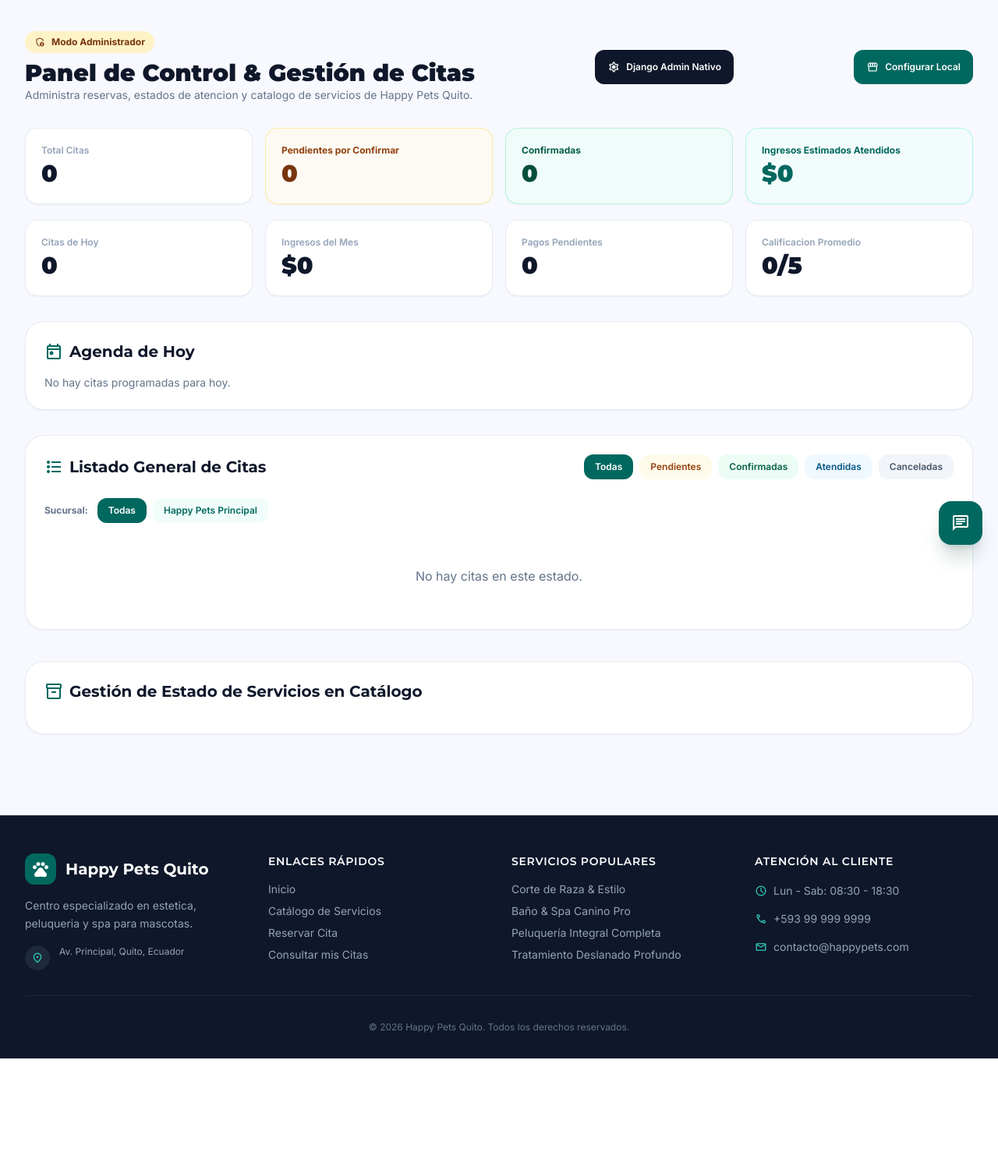
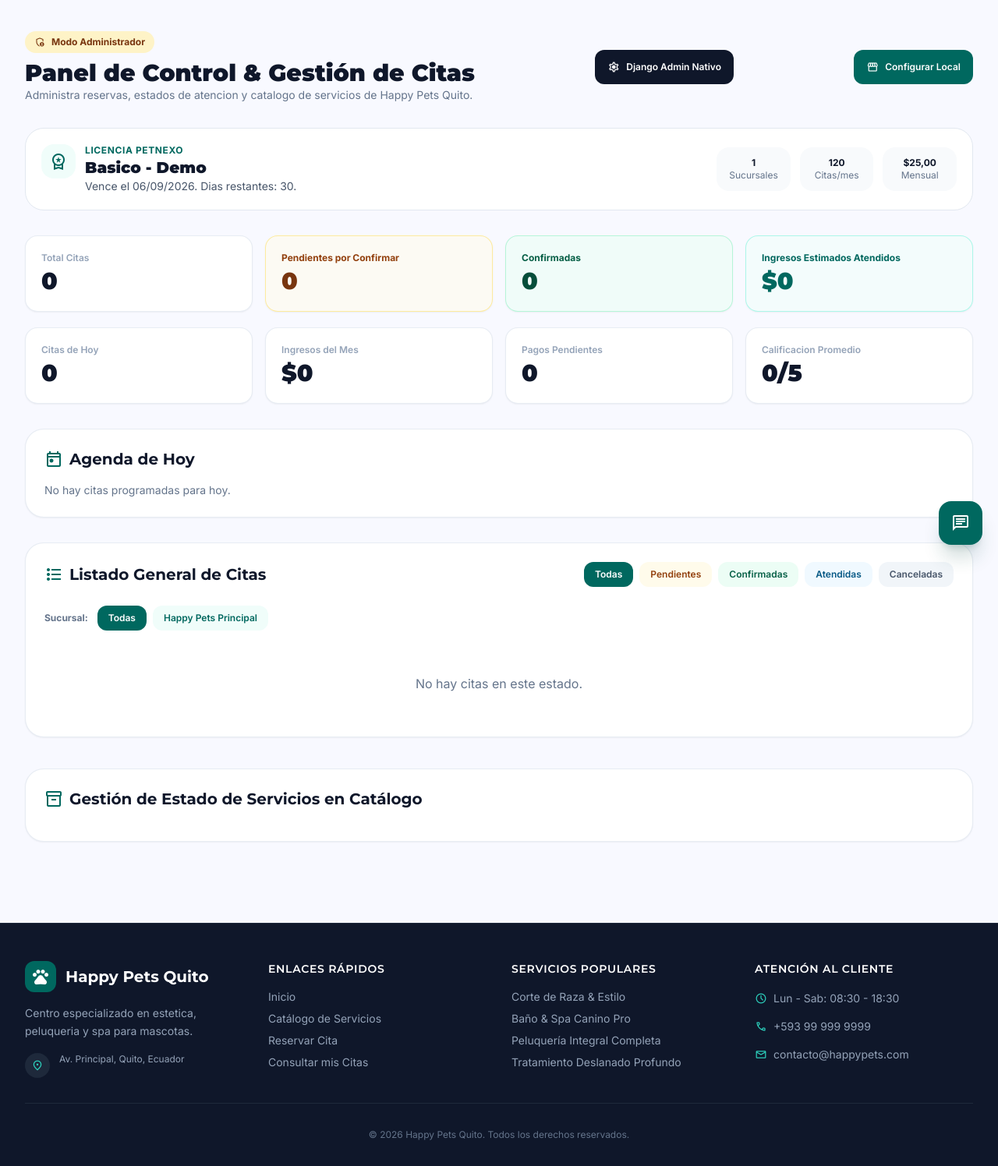
Before and after one commit to faustopiedra156-netizen/PetNex, a Django app: page /gestion/ in a window 1280 px wide. Shown: the part 81-1577 px from the top of the page at 78% size. Before the commit the page ends 1439 px from the top, so only its background shows below. Run offline with Django 5.2, Linux system fonts and the light colour scheme; the visitor is signed in with stand-in values (Sample User, id 1); data comes from the database, SQL or seed files in the repository; data that the repository does not hold is empty; some libraries are stand-ins or nearby versions.

Commit message:
Preparar NextCare para produccion

```diff
--- a/citas/context_processors.py
+++ b/citas/context_processors.py
@@ -1,6 +1,6 @@
 from django.db import OperationalError, ProgrammingError
 
-from .services import obtener_configuracion_negocio
+from .services import obtener_configuracion_negocio, estado_licencia
 
 
 def business_settings(request):
@@ -10,6 +10,12 @@ def business_settings(request):
         from django.conf import settings
         business = settings.BUSINESS_CONFIG
 
+    try:
+        licencia = estado_licencia()
+    except (OperationalError, ProgrammingError):
+        licencia = {'activa': True, 'mensaje': '', 'suscripcion': None}
+
     return {
         'business': business,
+        'licencia': licencia,
     }
--- a/citas/views.py
+++ b/citas/views.py
@@ -13,7 +13,7 @@ from django.db.models import Sum, Count, Q, Avg
 from django.utils import timezone
 from .models import Servicio, Mascota, PerfilCliente, Cita, Calificacion, ConfiguracionNegocio, Sucursal
 from .forms import MascotaForm, PerfilClienteForm, CitaForm, CalificacionForm, RegistroForm, ConfiguracionNegocioForm
-from .services import obtener_configuracion_negocio, enviar_notificacion
+from .services import obtener_configuracion_negocio, enviar_notificacion, estado_licencia
 
 ESTADOS_EDITABLES_CLIENTE = {'PENDIENTE', 'CONFIRMADA'}
 PROGRESO_POR_ETAPA = {
@@ -55,6 +55,11 @@ def redirect_si_no_staff(request):
         return None
     messages.error(request, "Acceso no autorizado.")
     return redirect('home')
+
+
+def licencia_bloqueada_para_operar(user):
+    licencia = estado_licencia()
+    return not licencia['activa'] and not user.is_superuser
 
 
 def datos_transferencia():
@@ -127,6 +132,10 @@ def contacto_view(request):
 def chatbot_view(request):
     if request.method != 'POST':
         return JsonResponse({'error': 'Metodo no permitido.'}, status=405)
+
+    licencia = estado_licencia()
+    if licencia['suscripcion'] and not licencia['suscripcion'].plan.permite_chatbot:
+        return JsonResponse({'respuesta': 'El chatbot no esta disponible en el plan actual.'}, status=403)
 
     mensaje = (request.POST.get('mensaje') or '').strip()
     negocio = obtener_configuracion_negocio()
@@ -220,6 +229,20 @@ def disponibilidad_horarios_view(request):
 
 @login_required
 def agendar_cita_view(request):
+    licencia = estado_licencia()
+    if not licencia['activa'] and not request.user.is_superuser:
+        messages.error(request, licencia['mensaje'])
+        return redirect('home')
+    if licencia['suscripcion'] and not request.user.is_superuser:
+        hoy = timezone.localdate()
+        citas_mes = Cita.objects.filter(
+            creado_en__year=hoy.year,
+            creado_en__month=hoy.month,
+        ).exclude(estado='CANCELADA').count()
+        if citas_mes >= licencia['suscripcion'].plan.max_citas_mes:
+            messages.error(request, "El plan actual alcanzo el limite de citas mensuales. Renueva o sube de plan para seguir agendando.")
+            return redirect('home')
+
     servicio_id = request.GET.get('servicio_id')
     servicio_preseleccionado = None
     if servicio_id:
@@ -321,6 +344,14 @@ def cancelar_cita_view(request, cita_id):
 
 @login_required
 def pagar_cita_view(request, cita_id):
+    licencia = estado_licencia()
+    if not licencia['activa'] and not request.user.is_superuser:
+        messages.error(request, licencia['mensaje'])
+        return redirect('mis_citas')
+    if licencia['suscripcion'] and not licencia['suscripcion'].plan.permite_pagos and not request.user.is_superuser:
+        messages.error(request, "Tu plan actual de PetNexo no incluye gestion de pagos.")
+        return redirect('mis_citas')
+
     cita = get_object_or_404(Cita, id=cita_id, propietario=request.user)
     if cita.estado == 'CANCELADA':
         messages.error(request, "No puedes pagar una cita cancelada.")
@@ -567,6 +598,7 @@ def gestion_admin_view(request):
     ingresos_mes = Cita.objects.filter(estado='ATENDIDA', fecha__gte=inicio_mes).aggregate(total=Sum('servicio__precio'))['total'] or 0
     promedio_calificacion = Calificacion.objects.aggregate(promedio=Avg('puntuacion'))['promedio'] or 0
     citas_hoy = Cita.objects.select_related('sucursal', 'propietario', 'mascota', 'servicio').filter(fecha=hoy).order_by('sucursal__nombre', 'hora')[:8]
+    licencia = estado_licencia()
 
     context = {
         'citas': citas,
@@ -584,6 +616,7 @@ def gestion_admin_view(request):
         'ingresos': ingresos,
         'ingresos_mes': ingresos_mes,
         'promedio_calificacion': round(promedio_calificacion, 1),
+        'licencia_actual': licencia,
     }
     return render(request, 'gestion.html', context)
 
@@ -628,6 +661,9 @@ def cambiar_estado_cita_view(request, cita_id):
     redirect_response = redirect_si_no_staff(request)
     if redirect_response:
         return redirect_response
+    if licencia_bloqueada_para_operar(request.user):
+        messages.error(request, estado_licencia()['mensaje'])
+        return redirect('gestion_admin')
 
     cita = get_object_or_404(Cita, id=cita_id)
     nuevo_estado = request.POST.get('nuevo_estado')
@@ -649,6 +685,9 @@ def actualizar_pago_cita_view(request, cita_id):
     redirect_response = redirect_si_no_staff(request)
     if redirect_response:
         return redirect_response
+    if licencia_bloqueada_para_operar(request.user):
+        messages.error(request, estado_licencia()['mensaje'])
+        return redirect('gestion_admin')
 
     cita = get_object_or_404(Cita, id=cita_id)
     estado_pago = request.POST.get('estado_pago')
@@ -672,6 +711,9 @@ def actualizar_seguimiento_cita_view(request, cita_id):
     redirect_response = redirect_si_no_staff(request)
     if redirect_response:
         return redirect_response
+    if licencia_bloqueada_para_operar(request.user):
+        messages.error(request, estado_licencia()['mensaje'])
+        return redirect('gestion_admin')
 
     cita = get_object_or_404(Cita, id=cita_id)
     etapa = request.POST.get('etapa_seguimiento')
@@ -702,6 +744,9 @@ def toggle_servicio_view(request, servicio_id):
     redirect_response = redirect_si_no_staff(request)
     if redirect_response:
         return redirect_response
+    if licencia_bloqueada_para_operar(request.user):
+        messages.error(request, estado_licencia()['mensaje'])
+        return redirect('gestion_admin')
 
     servicio = get_object_or_404(Servicio, id=servicio_id)
     servicio.activo = not servicio.activo
--- a/templates/base.html
+++ b/templates/base.html
@@ -158,6 +158,17 @@
 
     <!-- Main Content -->
     <main class="flex-1">
+        {% if licencia.mensaje %}
+            <div class="max-w-7xl mx-auto px-4 sm:px-6 lg:px-8 mt-4">
+                <div class="rounded-2xl border px-4 py-3 flex items-start gap-3 text-sm {% if licencia.activa %}bg-amber-50 border-amber-200 text-amber-900{% else %}bg-red-50 border-red-200 text-red-800{% endif %}">
+                    <span class="material-symbols-outlined text-xl">{% if licencia.activa %}schedule{% else %}lock{% endif %}</span>
+                    <div>
+                        <p class="font-headline font-bold">{% if licencia.activa %}Aviso de licencia{% else %}Licencia suspendida{% endif %}</p>
+                        <p>{{ licencia.mensaje }}</p>
+                    </div>
+                </div>
+            </div>
+        {% endif %}
         {% block content %}{% endblock %}
     </main>
 
@@ -232,6 +243,7 @@
         </div>
     </footer>
 
+    {% if not licencia.suscripcion or licencia.suscripcion.plan.permite_chatbot %}
     <div id="chatbotWidget" class="fixed bottom-5 right-5 z-[60]">
         <section id="chatbotPanel" class="hidden w-[min(360px,calc(100vw-2rem))] mb-3 bg-white rounded-2xl border border-slate-200 shadow-2xl overflow-hidden">
             <header class="bg-[#00685f] text-white px-4 py-3 flex items-center justify-between">
@@ -275,6 +287,7 @@
             <span class="material-symbols-outlined text-2xl">chat</span>
         </button>
     </div>
+    {% endif %}
 
     <script>
         document.getElementById('mobileMenuBtn').addEventListener('click', function() {
@@ -288,6 +301,9 @@
             const form = document.getElementById('chatbotForm');
             const input = document.getElementById('chatbotInput');
             const messages = document.getElementById('chatbotMessages');
+            if (!panel || !toggle || !close || !form || !input || !messages) {
+                return;
+            }
             const chatbotUrl = "{% url 'chatbot' %}";
             const csrfToken = document.querySelector('#chatbotForm input[name="csrfmiddlewaretoken"]').value;
 
--- a/templates/gestion.html
+++ b/templates/gestion.html
@@ -22,6 +22,43 @@
             <span>Configurar Local</span>
         </a>
     </div>
+
+    {% if licencia_actual.suscripcion %}
+        <div class="rounded-3xl p-5 border mb-8 flex flex-col lg:flex-row lg:items-center justify-between gap-4 {% if licencia_actual.activa %}bg-white border-slate-200{% else %}bg-red-50 border-red-200{% endif %}">
+            <div class="flex items-start gap-3">
+                <span class="w-11 h-11 rounded-2xl flex items-center justify-center {% if licencia_actual.activa %}bg-teal-50 text-[#00685f]{% else %}bg-red-100 text-red-700{% endif %}">
+                    <span class="material-symbols-outlined">workspace_premium</span>
+                </span>
+                <div>
+                    <p class="text-xs font-black uppercase tracking-wider {% if licencia_actual.activa %}text-[#00685f]{% else %}text-red-700{% endif %}">Licencia PetNexo</p>
+                    <h2 class="font-headline font-black text-xl text-slate-900">{{ licencia_actual.suscripcion.plan.nombre }} - {{ licencia_actual.suscripcion.get_estado_display }}</h2>
+                    <p class="text-sm text-slate-600">Vence el {{ licencia_actual.suscripcion.fecha_vencimiento|date:"d/m/Y" }}. Dias restantes: {{ licencia_actual.dias_restantes }}.</p>
+                    {% if licencia_actual.mensaje %}
+                        <p class="text-sm font-semibold mt-1 {% if licencia_actual.activa %}text-amber-800{% else %}text-red-700{% endif %}">{{ licencia_actual.mensaje }}</p>
+                    {% endif %}
+                </div>
+            </div>
+            <div class="grid grid-cols-3 gap-3 text-center text-xs">
+                <div class="rounded-2xl bg-slate-50 px-4 py-3">
+                    <p class="font-black text-slate-900">{{ licencia_actual.suscripcion.plan.max_sucursales }}</p>
+                    <p class="text-slate-500">Sucursales</p>
+                </div>
+                <div class="rounded-2xl bg-slate-50 px-4 py-3">
+                    <p class="font-black text-slate-900">{{ licencia_actual.suscripcion.plan.max_citas_mes }}</p>
+                    <p class="text-slate-500">Citas/mes</p>
+                </div>
+                <div class="rounded-2xl bg-slate-50 px-4 py-3">
+                    <p class="font-black text-slate-900">{{ business.currency_symbol }}{{ licencia_actual.suscripcion.plan.precio_mensual }}</p>
+                    <p class="text-slate-500">Mensual</p>
+                </div>
+            </div>
+        </div>
+    {% else %}
+        <div class="rounded-3xl p-5 border border-sky-200 bg-sky-50 mb-8 text-sky-900">
+            <p class="font-headline font-bold">Licencia PetNexo sin configurar</p>
+            <p class="text-sm">Crea un plan y una suscripcion desde Django Admin para activar el control de pagos del software.</p>
+        </div>
+    {% endif %}
 
     <!-- Stats Cards -->
     <div class="grid grid-cols-2 lg:grid-cols-4 gap-4 mb-5">
```
Also changed, not shown: citas/admin.py (+18 -1 lines), citas/models.py (+60 -0 lines), citas/services.py (+41 -1 lines), petcare_loja/settings.py (+11 -0 lines), citas/migrations/0011_planes_suscripcion.py (added), 1 other file.
